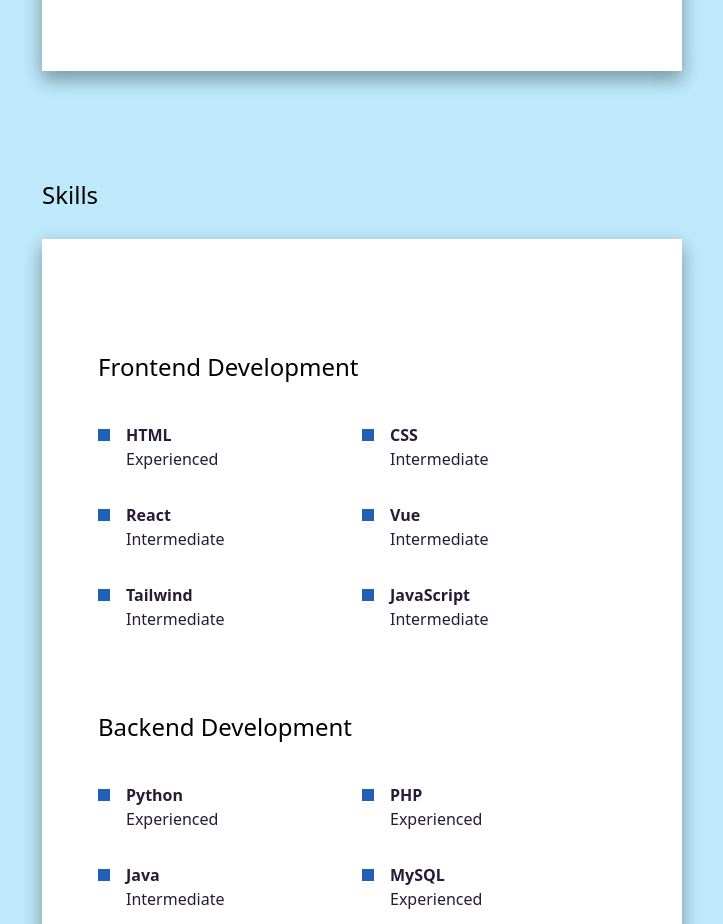
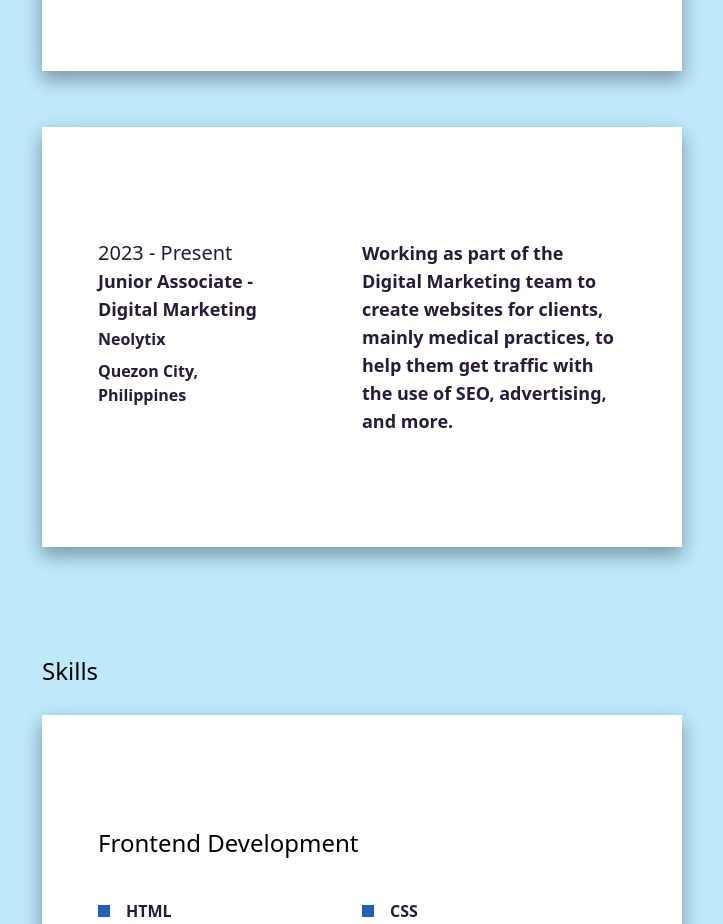
Before and after one commit to AlKyleee/Website-Portfolio, a React (Vite) app: page /resume in a window 1280 px wide. Shown: the part 1300-2224 px from the top of the page, without its empty margins (278-1001 px from the left). Built offline with nearby package versions, Linux system fonts and the light colour scheme; a web font is replaced by a local one.

Commit message:
Updated work experience

```diff
--- a/src/pages/Resume.jsx
+++ b/src/pages/Resume.jsx
@@ -25,6 +25,9 @@
         <ResumeCard duration='2023 - 2023' positionName='Web Developer (Intern)' companyDegree='Syntactics Inc.' location='Cagayan de Oro, Philippines'>
           <p className='text-lg font-semibold text-tertiary'>Interned as a Web Developer at Syntactics for almost half a year. Used WordPress to create and update websites for multiple clients.</p>
         </ResumeCard>
+        <ResumeCard duration='2023 - Present' positionName='Junior Associate - Digital Marketing' companyDegree='Neolytix' location='Quezon City, Philippines'>
+          <p className='text-lg font-semibold text-tertiary'>Working as part of the Digital Marketing team to create websites for clients, mainly medical practices, to help them get traffic with the use of SEO, advertising, and more.</p>
+        </ResumeCard>
         <p className="mt-20 text-2xl font-medium">Skills</p>
         <Skillset />
       </div>
```
